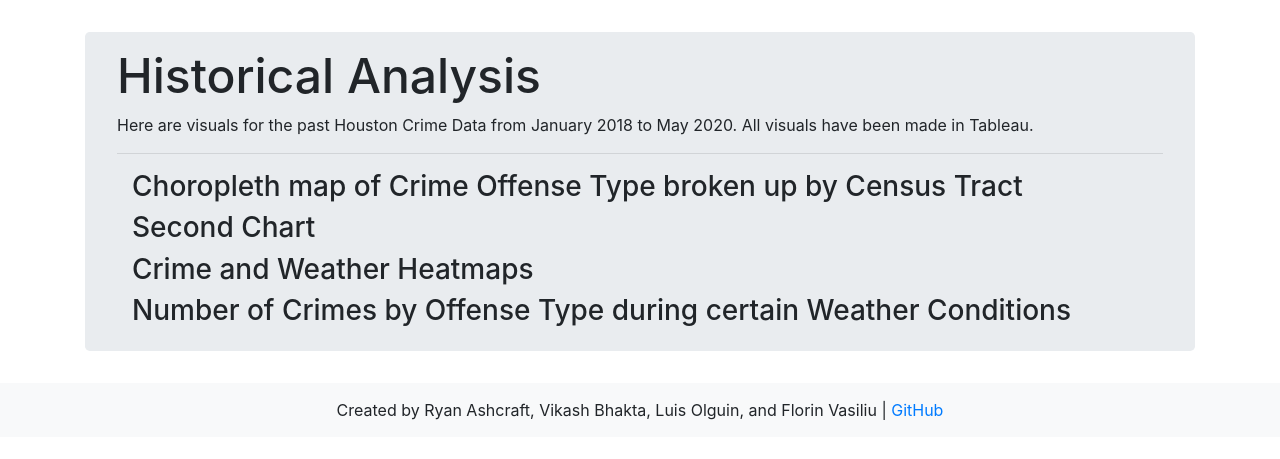
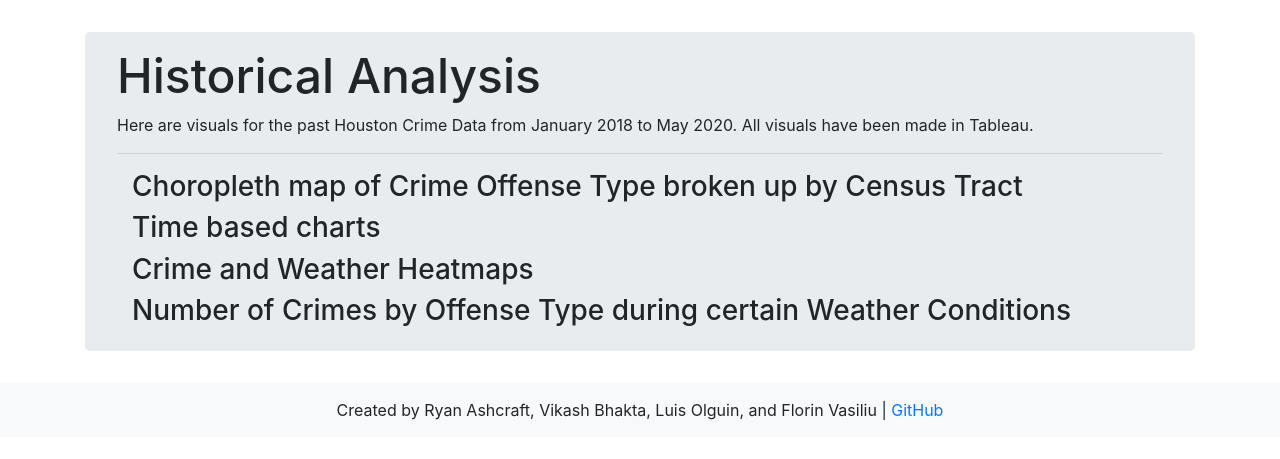
Before and after one commit to florin-vasiliu/Houston-Crime-Analysis, a Flask app: page /historical_analysis in a window 1280 px wide. Shown: the part 56-515 px from the top of the page. Run offline with Flask 2, Linux system fonts and the light colour scheme; parts of the project's set-up code (start-up, migrations or seed data) failed here and were passed over; some libraries are stand-ins or nearby versions.

Commit message:
modified historical_analysis.html

```diff
--- a/webpage/templates/historical_analysis.html
+++ b/webpage/templates/historical_analysis.html
@@ -83,7 +83,7 @@
                             </div>
                             <div class="col-lg-12">
                                 <div class="panel">
-                                    <h3>Second Chart</h3>
+                                    <h3>Time based charts</h3>
                                     <div class='tableauPlaceholder' id='viz1595462284079' style='position: relative'>
                                         <noscript>
                                             <a href='#'>
```
